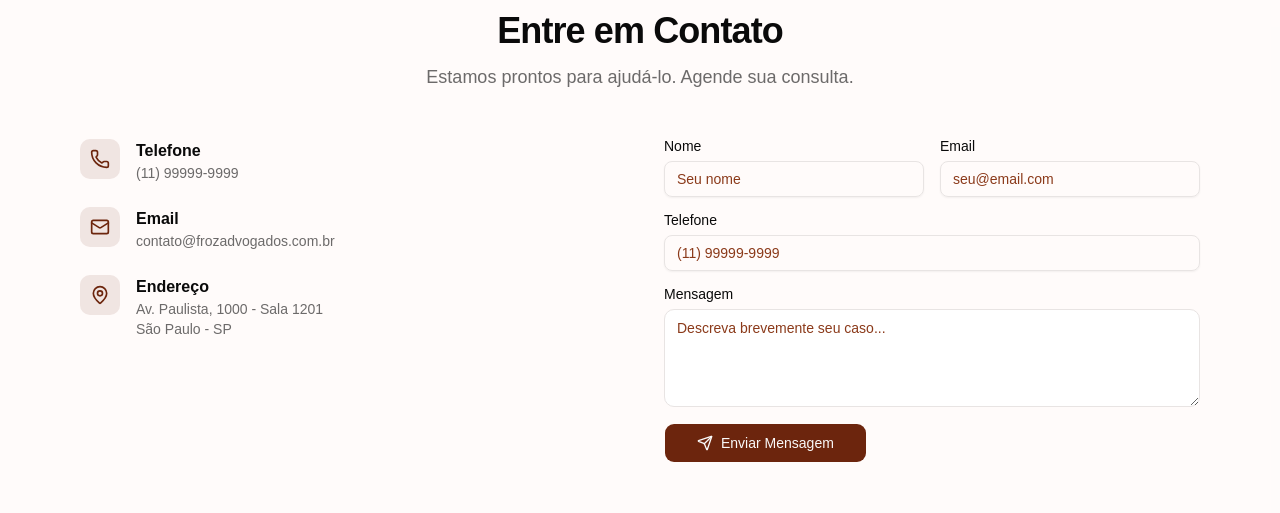
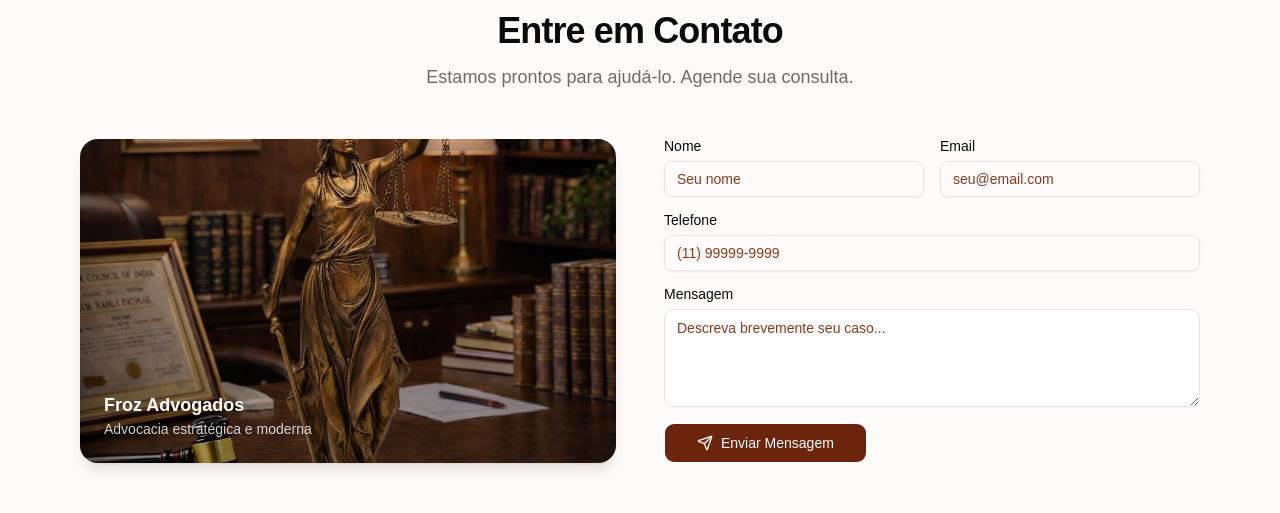
Before and after one commit to vinicius-dsr/froz-adv-app, a Next.js app: page / in a window 1280 px wide. Shown: the part 2260-2773 px from the top of the page. Built offline with nearby package versions, Linux system fonts and the light colour scheme.

Commit message:
Contato: substituir info de contato por imagem do escritório com overlay

```diff
--- a/src/components/contact/Contact.tsx
+++ b/src/components/contact/Contact.tsx
@@ -1,7 +1,8 @@
 "use client";
 
 import { useState } from "react";
-import { Send, Mail, Phone, MapPin } from "lucide-react";
+import { Send } from "lucide-react";
+import Image from "next/image";
 import { Input } from "../ui/input";
 import { Label } from "../ui/label";
 import { buttonVariants } from "../ui/button";
@@ -28,39 +29,22 @@ export const Contact = () => {
         </div>
 
         <div className="grid gap-12 lg:grid-cols-2">
-          <div className="flex flex-col gap-6">
-            <div className="flex items-start gap-4">
-              <div className="flex size-10 shrink-0 items-center justify-center rounded-lg bg-primary/10 text-primary">
-                <Phone className="size-5" />
-              </div>
-              <div>
-                <h4 className="font-semibold text-foreground">Telefone</h4>
-                <p className="text-sm text-foreground/60">(11) 99999-9999</p>
-              </div>
-            </div>
-            <div className="flex items-start gap-4">
-              <div className="flex size-10 shrink-0 items-center justify-center rounded-lg bg-primary/10 text-primary">
-                <Mail className="size-5" />
-              </div>
-              <div>
-                <h4 className="font-semibold text-foreground">Email</h4>
-                <p className="text-sm text-foreground/60">
-                  contato@frozadvogados.com.br
-                </p>
-              </div>
-            </div>
-            <div className="flex items-start gap-4">
-              <div className="flex size-10 shrink-0 items-center justify-center rounded-lg bg-primary/10 text-primary">
-                <MapPin className="size-5" />
-              </div>
-              <div>
-                <h4 className="font-semibold text-foreground">Endereço</h4>
-                <p className="text-sm text-foreground/60">
-                  Av. Paulista, 1000 - Sala 1201
-                  <br />
-                  São Paulo - SP
-                </p>
-              </div>
+          <div className="relative hidden overflow-hidden rounded-2xl shadow-lg lg:block">
+            <Image
+              src="/image.jpg"
+              alt="Escritório Froz Advogados"
+              fill
+              className="object-cover"
+              sizes="(max-width: 1024px) 0px, 50vw"
+            />
+            <div className="absolute inset-0 bg-gradient-to-t from-black/40 to-transparent" />
+            <div className="absolute bottom-6 left-6 right-6">
+              <p className="text-lg font-semibold text-white">
+                Froz Advogados
+              </p>
+              <p className="text-sm text-white/80">
+                Advocacia estratégica e moderna
+              </p>
             </div>
           </div>
 
```
